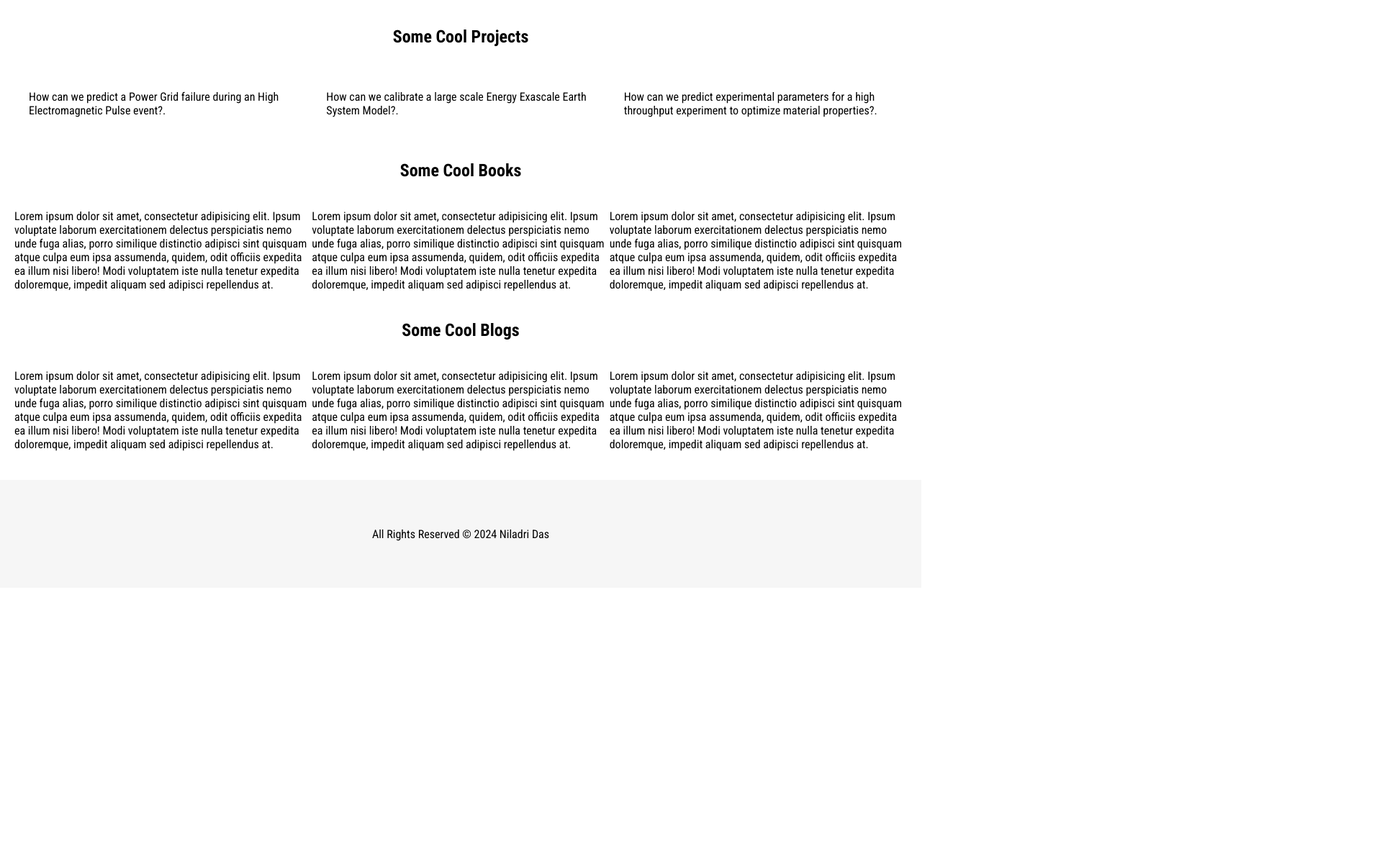
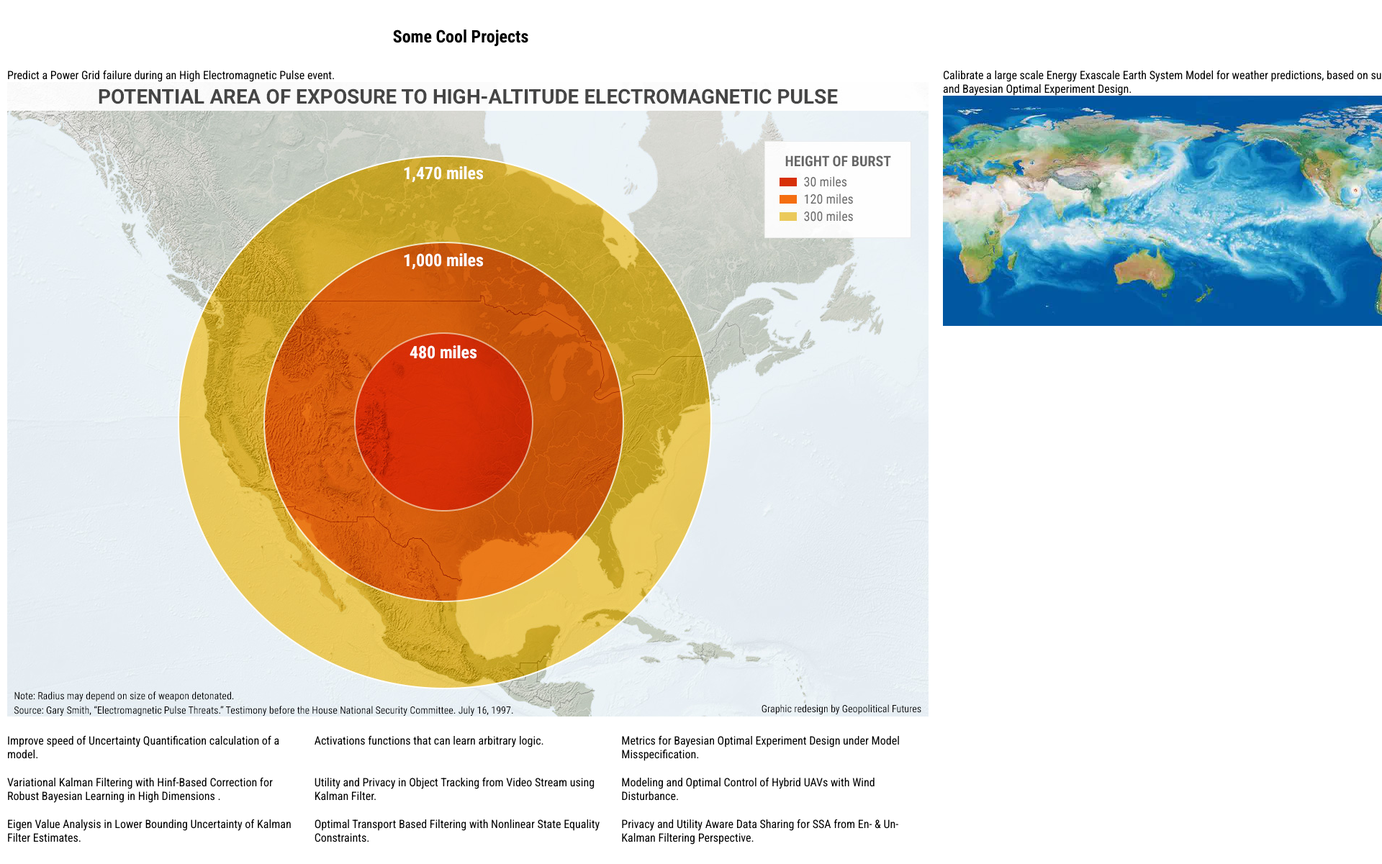
Before and after one commit to niladridas/landing_home_page, a plain HTML site: page index.html in a window 1280 px wide. Shown: the part 419-1620 px from the top of the page at 72% size, 1920 px wide, since content can reach past the window. Before the commit the page ends 1236 px from the top, so only its background shows below. Drawn offline with Linux system fonts and the light colour scheme.

Commit message:
added images

```diff
--- a/css/styles.css
+++ b/css/styles.css
@@ -68,7 +68,7 @@
 
   .flex-columns {
     display: flex;
-    padding: 20px;
+    /* padding: 10px; */
   }
 
   footer {
@@ -84,5 +84,5 @@
     flex: 1;
     margin: 0 !important; /* Remove margins */
     /* border: 1px solid #000; */
-    padding: 20px;
+    padding: 10px;
   }
--- a/index.html
+++ b/index.html
@@ -17,9 +17,11 @@
 
   <section id="section-1">
     <h1>About Me</h1>
-    <p>I am a postdoc researcher at a Sandia National Laboratories, where I design algorithms and tools for Bayesian inference, Machine Learning, and optimal experiment design.<br />
-      My research aims to enhance problem solving in various fields including ML, controls, material science, climate science, and power systems.<br />
-      I am passionate about teaching people how to apply these techniques in their own work and to further advance our understanding of these areas.<br />
+    <p>I am a postdoc researcher at a Sandia National Laboratories, where I design algorithms and tools for
+       Bayesian inference, Machine Learning, and optimal experiment design. My research aims to enhance
+       problem solving in various fields including ML, controls, material science, climate science,
+       and power systems. I am passionate about teaching people how to apply these techniques in
+       their own work and to further advance our understanding of these areas.<br />
       </p>
     </p>
     <p><link rel="stylesheet" href="https://cdnjs.cloudflare.com/ajax/libs/font-awesome/4.7.0/css/font-awesome.min.css"><a href="https://www.linkedin.com/in/niladri-das/" target=&ldquo;blank&rdquo;><i class="fa fa-linkedin-square" style="font-size:40px"></i></a> <link rel="stylesheet" href="https://cdnjs.cloudflare.com/ajax/libs/font-awesome/4.7.0/css/font-awesome.min.css"><a href="https://github.com/niladridas" target=&ldquo;blank&rdquo;><i class="fa fa-github" style="font-size:40px"></i></a> <link rel="stylesheet" href="https://cdnjs.cloudflare.com/ajax/libs/font-awesome/4.7.0/css/font-awesome.min.css"><a href="https://www.instagram.com/niladri_das_/" target=&ldquo;blank&rdquo;><i class="fa fa-instagram" style="font-size:40px"></i></a>
@@ -33,36 +35,35 @@
   <section id="section-2">
     <h1>Some Cool Projects</h1>
     <div class="flex-columns">
-      <div class="block">How can we predict a Power Grid failure during an High Electromagnetic Pulse event?.</div>
-      <div class="block">How can we calibrate a large scale Energy Exascale Earth System Model?.</div>
-      <div class="block">How can we predict experimental parameters for a high throughput experiment
-        to optimize material properties?.</div>
+      <div class="block">Predict a Power Grid failure during an High Electromagnetic Pulse event.
+        <img src="images/us-high-altitude-emp.jpg" alt="Image">
+      </div>
+      <div class="block">Calibrate a large scale Energy Exascale Earth System Model for weather predictions, based on surrogate modeling and Bayesian Optimal Experiment Design.
+        <img src="images/e3sm.webp" alt="Image">
+      </div>
+      <div class="block">Design experimental for a high throughput process such as physical vapour deposition
+         on thin film and metal electroplating to optimize material properties.
+        <img src="images/pvd.jpg" alt="Image">
+      </div>
+    </div>
+    <div class="flex-columns">
+      <div class="block">Improve speed of Uncertainty Quantification calculation of a model.</div>
+      <div class="block">Activations functions that can learn arbitrary logic.</div>
+      <div class="block">Metrics for Bayesian Optimal Experiment Design under Model Misspecification.</div>
+    </div>
+    <div class="flex-columns">
+      <div class="block">Variational Kalman Filtering with Hinf-Based Correction for Robust Bayesian Learning in High Dimensions .</div>
+      <div class="block">Utility and Privacy in Object Tracking from Video Stream using Kalman Filter.</div>
+      <div class="block">Modeling and Optimal Control of Hybrid UAVs with Wind Disturbance.</div>
+    </div>
+    <div class="flex-columns">
+      <div class="block">Eigen Value Analysis in Lower Bounding Uncertainty of Kalman Filter Estimates.</div>
+      <div class="block">Optimal Transport Based Filtering with Nonlinear State Equality Constraints.</div>
+      <div class="block">Privacy and Utility Aware Data Sharing for SSA from En- & Un- Kalman Filtering Perspective.</div>
     </div>
   </section>
 
-  <section id="section-2">
-    <h1>Some Cool Books</h1>
-    <div class="flex-columns">
-      <p>Lorem ipsum dolor sit amet, consectetur adipisicing elit.
-        Ipsum voluptate laborum exercitationem delectus perspiciatis
-        nemo unde fuga alias, porro similique distinctio adipisci sint
-        quisquam atque culpa eum ipsa assumenda, quidem, odit officiis
-        expedita ea illum nisi libero! Modi voluptatem iste nulla tenetur
-        expedita doloremque, impedit aliquam sed adipisci repellendus at.</p>
-        <p>Lorem ipsum dolor sit amet, consectetur adipisicing elit.
-          Ipsum voluptate laborum exercitationem delectus perspiciatis
-          nemo unde fuga alias, porro similique distinctio adipisci sint
-          quisquam atque culpa eum ipsa assumenda, quidem, odit officiis
-          expedita ea illum nisi libero! Modi voluptatem iste nulla tenetur
-          expedita doloremque, impedit aliquam sed adipisci repellendus at.</p>
-          <p>Lorem ipsum dolor sit amet, consectetur adipisicing elit.
-            Ipsum voluptate laborum exercitationem delectus perspiciatis
-            nemo unde fuga alias, porro similique distinctio adipisci sint
-            quisquam atque culpa eum ipsa assumenda, quidem, odit officiis
-            expedita ea illum nisi libero! Modi voluptatem iste nulla tenetur
-            expedita doloremque, impedit aliquam sed adipisci repellendus at.</p>
-    </div>
-  </section>
+<!--
 
   <section id="section-2">
     <h1>Some Cool Blogs</h1>
@@ -86,7 +87,7 @@
             expedita ea illum nisi libero! Modi voluptatem iste nulla tenetur
             expedita doloremque, impedit aliquam sed adipisci repellendus at.</p>
     </div>
-  </section>
+  </section> -->
 
   <footer>
     <p>All Rights Reserved &copy; 2024 Niladri Das</p>
```
Also changed, not shown: images/e3sm.webp (added), images/pvd.jpg (added), images/us-high-altitude-emp.jpg (added).
